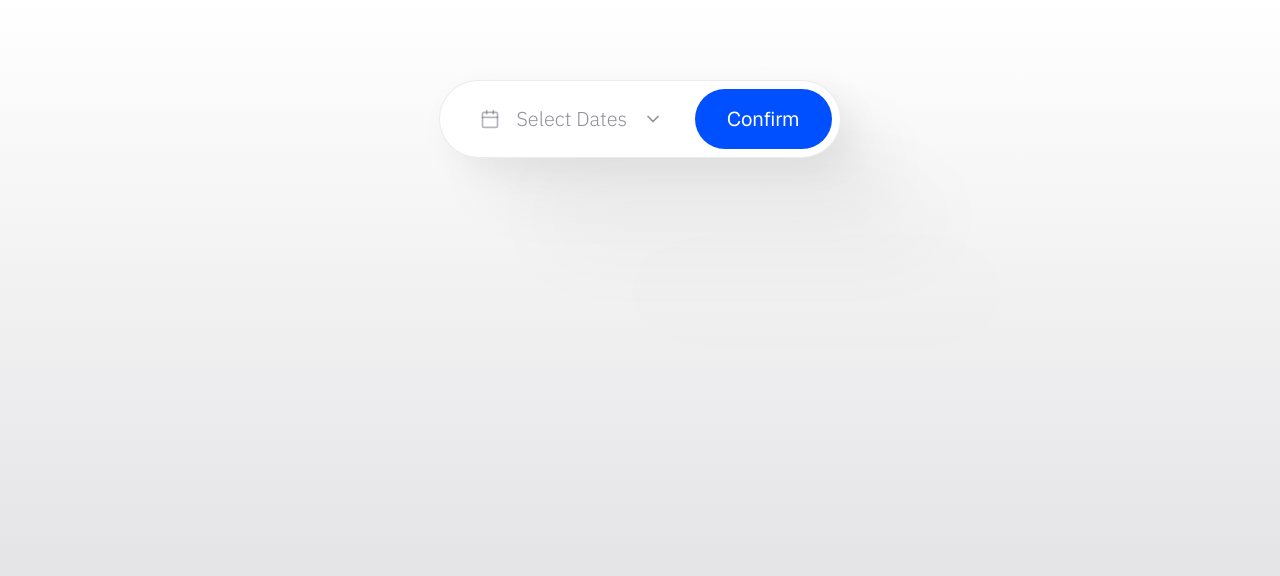
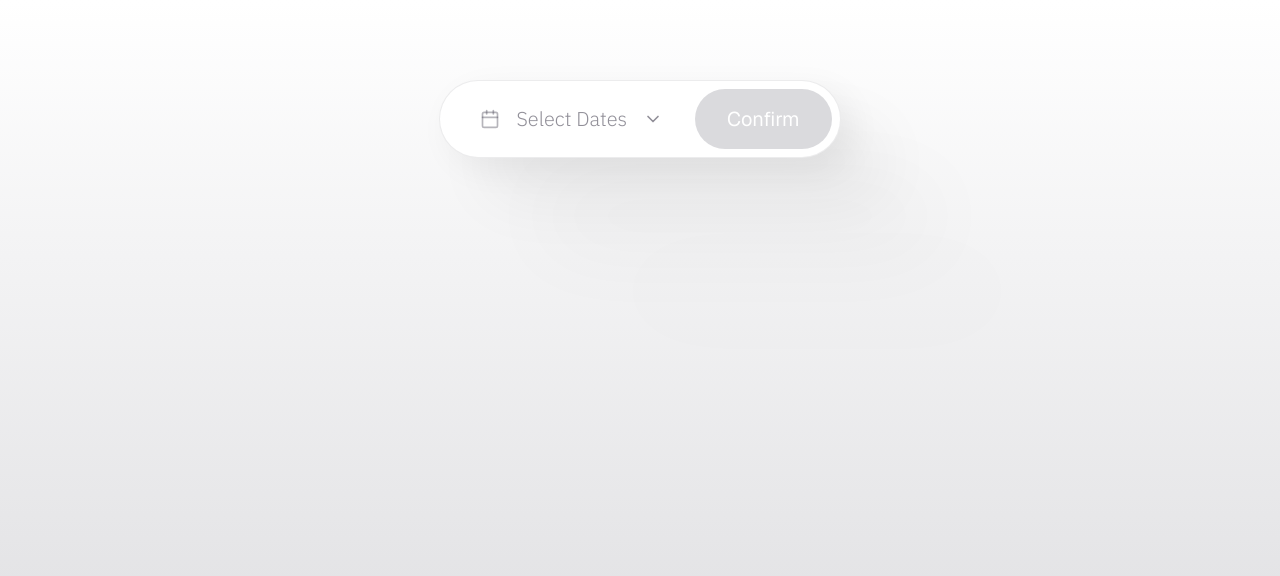
Before and after one commit to vjeran-zivkovic007/date-range-calendar, a Next.js app: page / in a window 1280 px wide. Shown: the top 576 px of the page. Built offline with nearby package versions, Linux system fonts and the light colour scheme.

Commit message:
Add disabled state in popup mode

```diff
--- a/app/ui/calendar/components/calendar-modes/modal-calendar.tsx
+++ b/app/ui/calendar/components/calendar-modes/modal-calendar.tsx
@@ -5,8 +5,10 @@ import { ModalClose } from "../modal-close";
 import { ConfirmButton } from "../confirm-button";
 import { ibmPlexSans } from "@/app/lib/fonts";
 
-export const ModalCalendar = ({ selected, children }: CalendarComponentProps) => {
-  const isConfirmDisabled = !selected;
+export const ModalCalendar = ({
+  selected,
+  children,
+}: CalendarComponentProps) => {
   return (
     <Dialog.Root>
       <Dialog.Trigger asChild>
@@ -15,6 +17,7 @@ export const ModalCalendar = ({ selected, children }: CalendarComponentProps) =>
       <Dialog.Portal>
         <Dialog.Overlay className="fixed inset-0 bg-gray-60 animate-dialog-overlay" />
         <Dialog.Content
+          aria-describedby={undefined}
           className={`w-full md:size-auto fixed overflow-y-auto max-h-[100vh] top-1/2 left-1/2 transform -translate-x-1/2 -translate-y-1/2 p-8 bg-white-100 md:rounded-xl animate-dialog-content ${ibmPlexSans.className} font-medium`}
         >
           <div className="flex items-center justify-between mb-8">
@@ -27,10 +30,10 @@ export const ModalCalendar = ({ selected, children }: CalendarComponentProps) =>
           </div>
           {children}
           <div className="flex justify-end pt-4">
-            <ConfirmButton disabled={isConfirmDisabled} />
+            <ConfirmButton disabled={!selected} />
           </div>
         </Dialog.Content>
       </Dialog.Portal>
     </Dialog.Root>
   );
-}
+};
--- a/app/ui/calendar/components/calendar-modes/popover-calendar.tsx
+++ b/app/ui/calendar/components/calendar-modes/popover-calendar.tsx
@@ -10,7 +10,7 @@ export const PopoverCalendar = ({
   return (
     <Popover.Root>
       <Popover.Trigger asChild>
-        <Input dateRange={selected} renderButton={<ConfirmButton />} />
+        <Input dateRange={selected} renderButton={<ConfirmButton disabled={!selected} />} />
       </Popover.Trigger>
       <Popover.Portal>
         <Popover.Content
```
